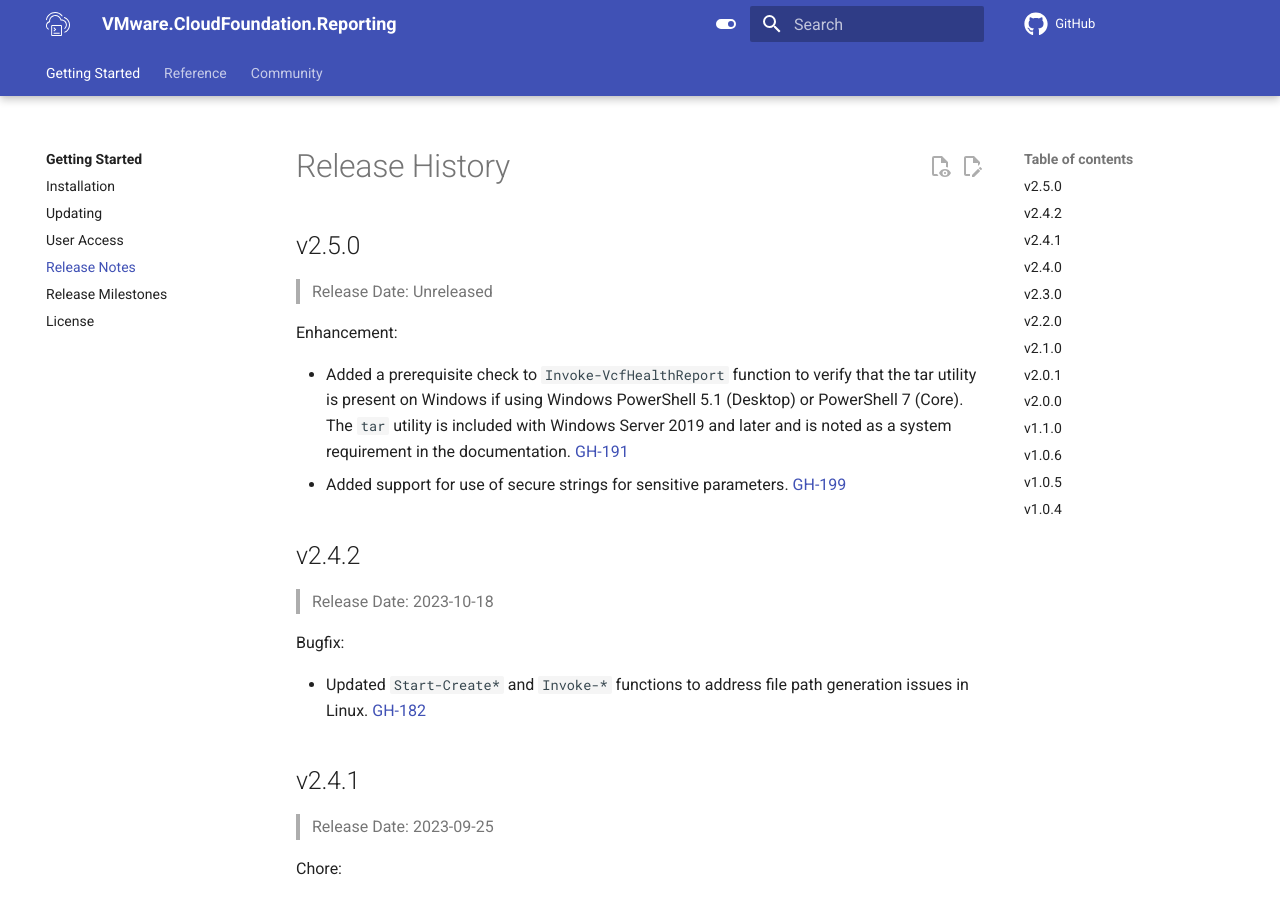
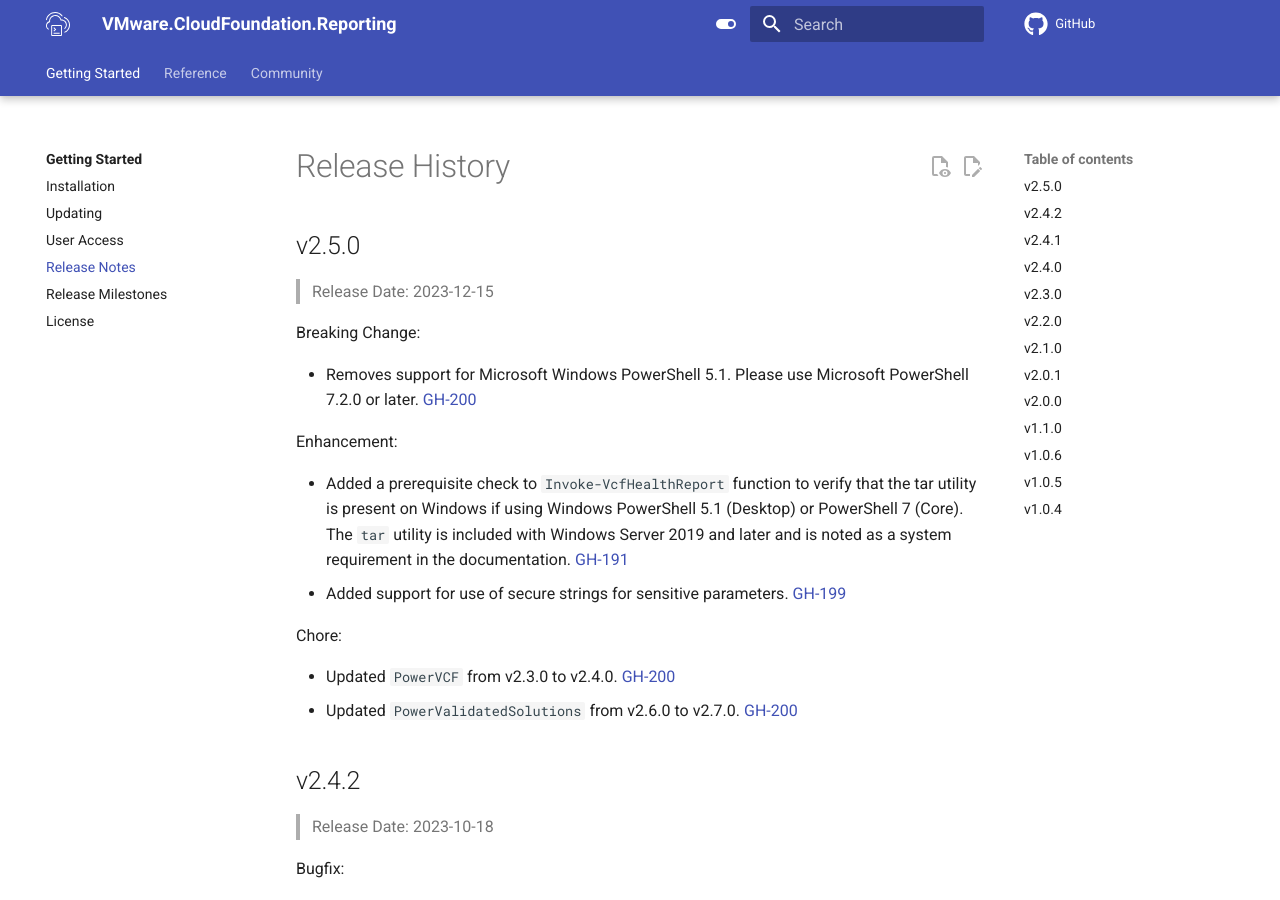
Before and after one commit to vmware/powershell-module-for-vmware-cloud-foundation-reporting, an MkDocs documentation site: the page built from docs/release-notes.md, in a window 1280 px wide and 900 px high. Built offline with MkDocs 1.6.1 and Material for MkDocs 9.7.7, drawn with Linux system fonts in a browser that asks for light colours; comment, search, counter and statistics services are not loaded; the version menu is left out.

Commit message:
chore: release preparation
Release preparation for v2.5.0.

Signed-off-by: Ryan Johnson <ryan.johnson@broadcom.com>

```diff
--- a/CHANGELOG.md
+++ b/CHANGELOG.md
@@ -2,12 +2,21 @@
 
 ## v2.5.0
 
-> Release Date: Unreleased
+> Release Date: 2023-12-15
+
+Breaking Change:
+
+- Removes support for Microsoft Windows PowerShell 5.1. Please use Microsoft PowerShell 7.2.0 or later. [GH-200](https://github.com/vmware/powershell-module-for-vmware-cloud-foundation-reporting/pull/200)
 
 Enhancement:
 
 - Added a prerequisite check to `Invoke-VcfHealthReport` function to verify that the tar utility is present on Windows if using Windows PowerShell 5.1 (Desktop) or PowerShell 7 (Core). The `tar` utility is included with Windows Server 2019 and later and is noted as a system requirement in the documentation. [GH-191](https://github.com/vmware/powershell-module-for-vmware-cloud-foundation-reporting/pull/191)
 - Added support for use of secure strings for sensitive parameters. [GH-199](https://github.com/vmware/powershell-module-for-vmware-cloud-foundation-reporting/pull/199)
+
+Chore:
+
+- Updated `PowerVCF` from v2.3.0 to v2.4.0. [GH-200](https://github.com/vmware/powershell-module-for-vmware-cloud-foundation-reporting/pull/200)
+- Updated `PowerValidatedSolutions` from v2.6.0 to v2.7.0. [GH-200](https://github.com/vmware/powershell-module-for-vmware-cloud-foundation-reporting/pull/200)
 
 ## v2.4.2
 
```
Also changed, not shown: docs/index.md (+2 -3 lines), 2 other files.
